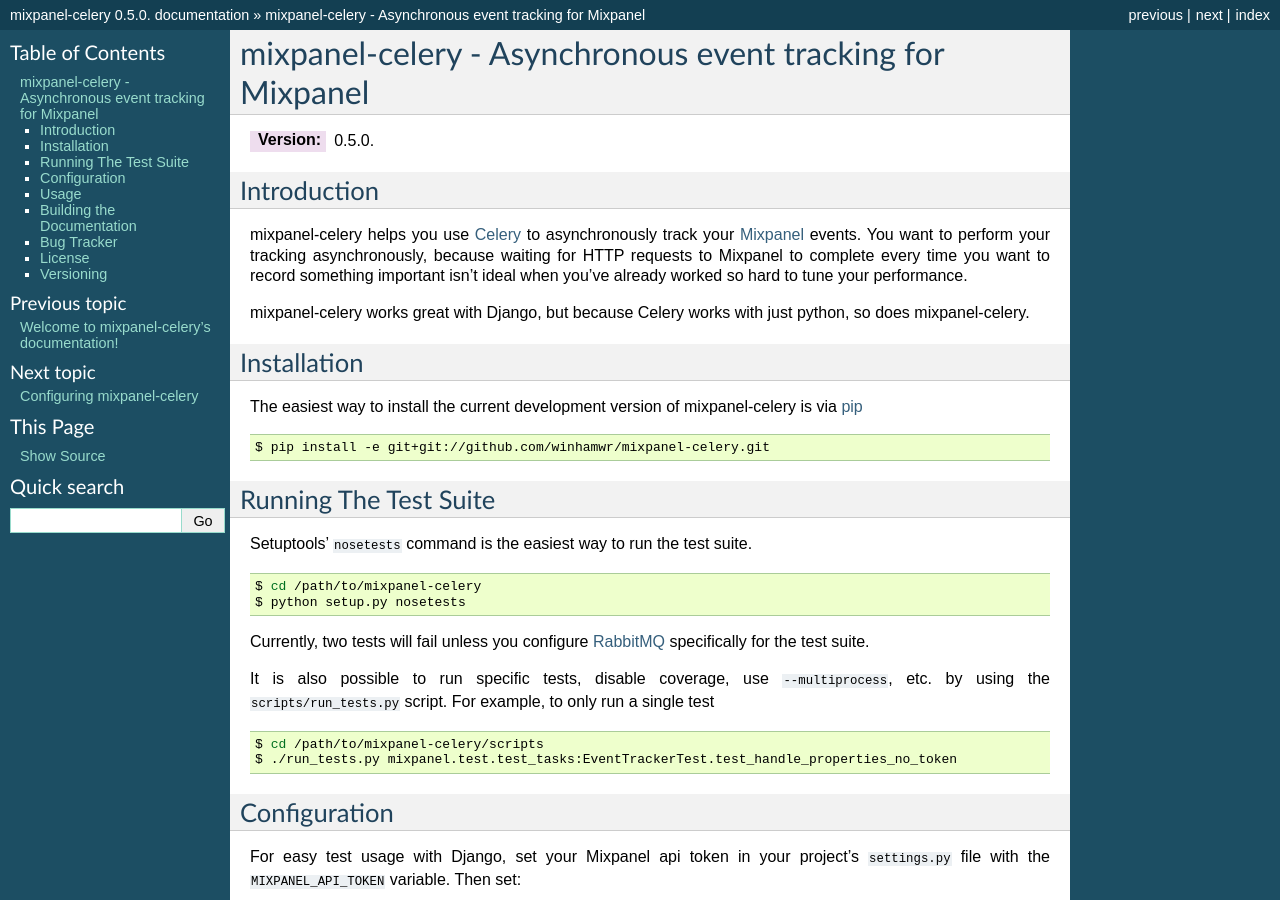
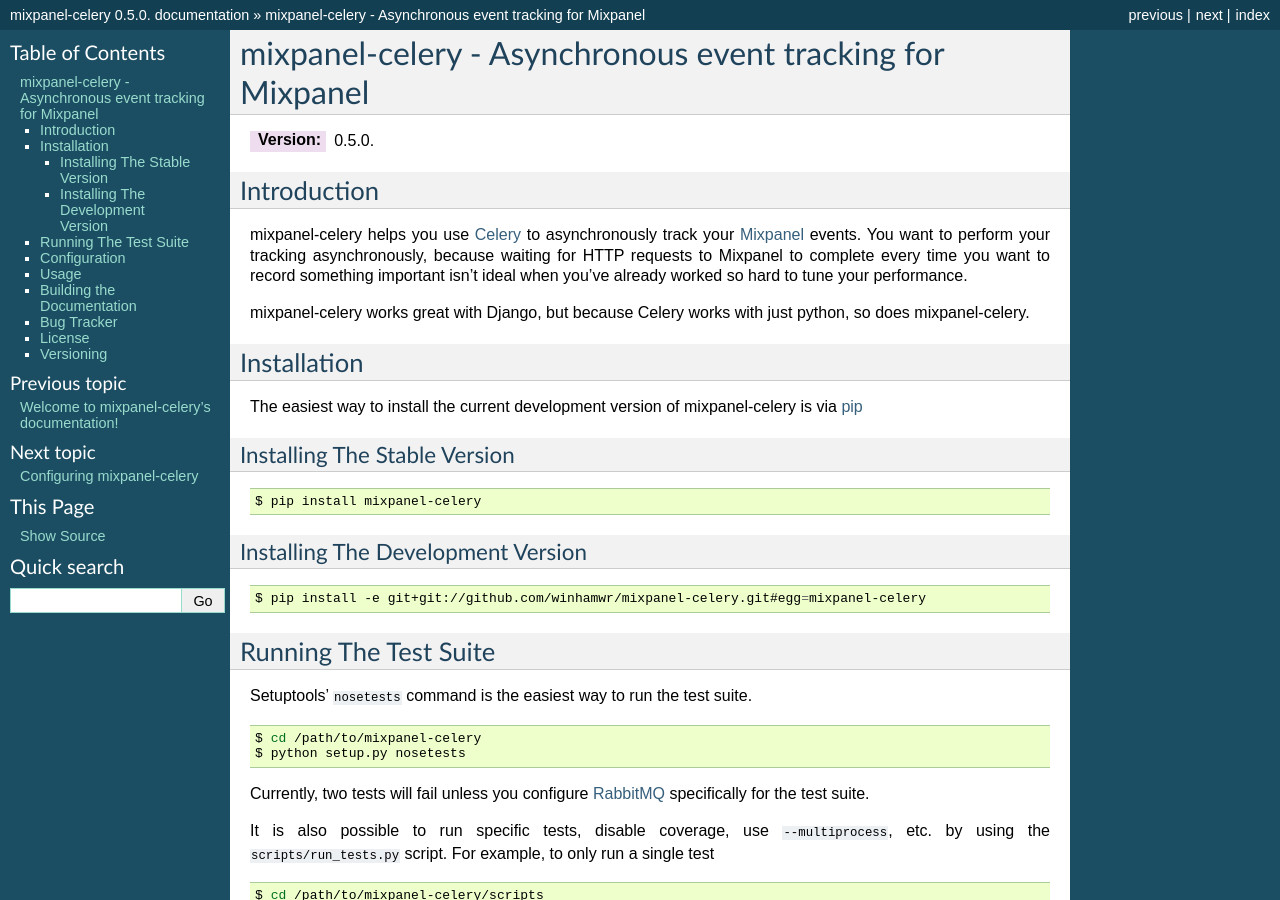
Before and after one commit to winhamwr/mixpanel-celery, a Sphinx documentation site: the page built from docs/introduction.rst, in a window 1280 px wide and 900 px high. Built offline with Sphinx 7.4.7, drawn with Linux system fonts in a browser that asks for light colours.

Commit message:
Doc update for pypi instructions

```diff
--- a/docs/introduction.rst
+++ b/docs/introduction.rst
@@ -21,10 +21,20 @@
 The easiest way to install the current development version of mixpanel-celery is
 via `pip`_
 
+Installing The Stable Version
+-----------------------------
+
 .. code-block:: bash
 
-    $ pip install -e git+git://github.com/winhamwr/mixpanel-celery.git
+    $ pip install mixpanel-celery
 
+
+Installing The Development Version
+----------------------------------
+
+.. code-block:: bash
+
+    $ pip install -e git+git://github.com/winhamwr/mixpanel-celery.git#egg=mixpanel-celery
 
 Running The Test Suite
 ======================
```
